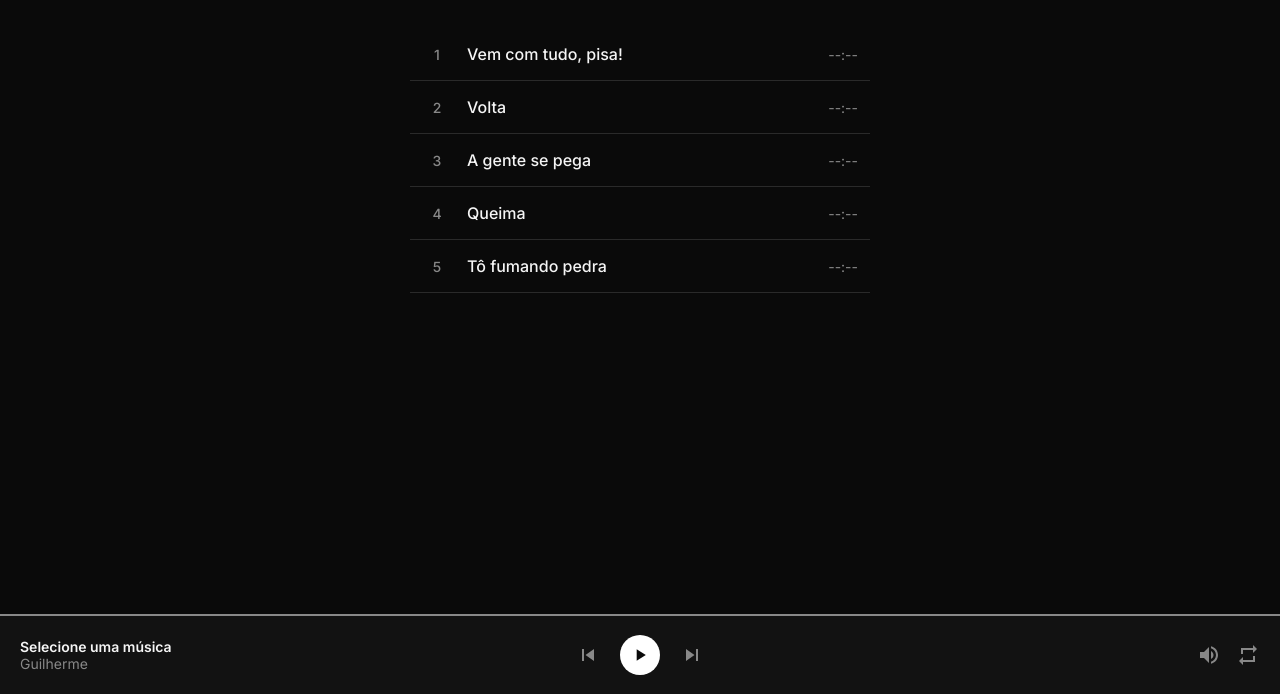
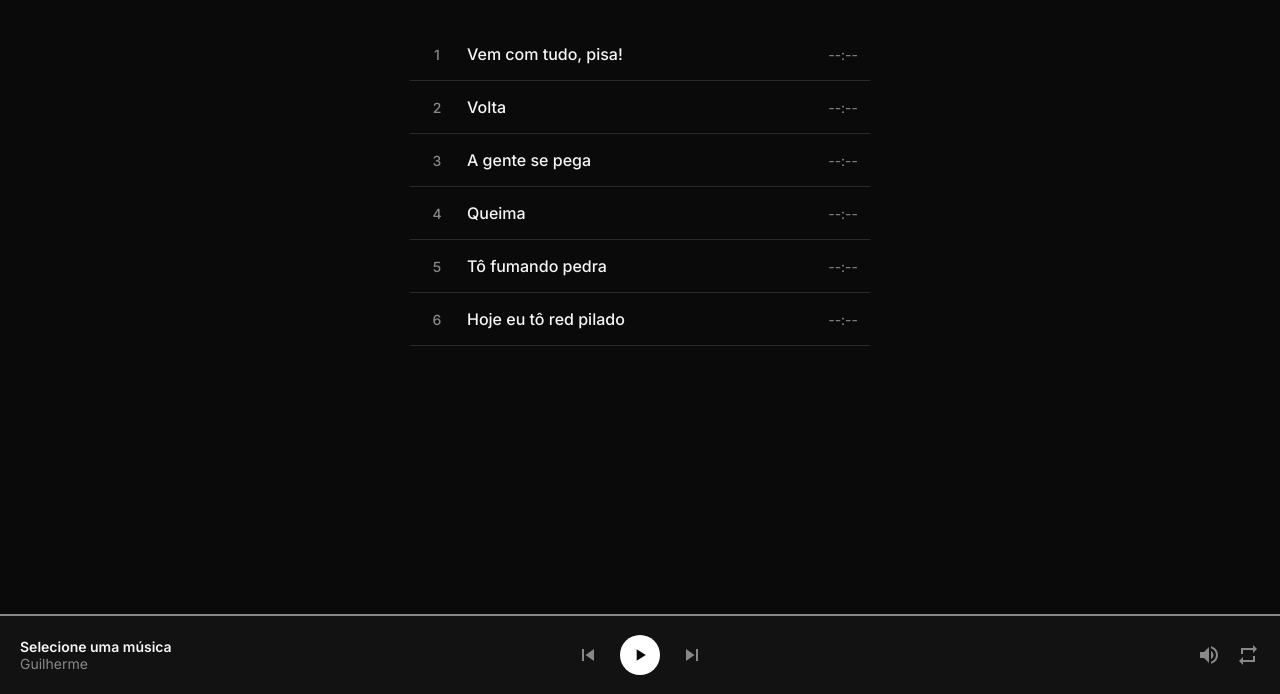
Before and after one commit to guitorte/musicas, a plain HTML site: page index.html in a window 1280 px wide. Shown: the part 106-800 px from the top of the page. Drawn offline with Linux system fonts and the light colour scheme.

Commit message:
Update index.html

```diff
--- a/index.html
+++ b/index.html
@@ -139,6 +139,7 @@
     { id: 'song3', title: "A gente se pega", src: "audios/a-gente-se-pega.mp3" },
     { id: 'song4', title: "Queima", src: "audios/queima.mp3" },
     { id: 'song5', title: "Tô fumando pedra", src: "audios/to-fumando-pedra.mp3" },
+    { id: 'song6', title: "Hoje eu tô red pilado", src: "audios/red-pilado.mp3" },
 ];
 
             const DOMElements = {
```
Lines whose indentation alone changed are shown as unchanged.
